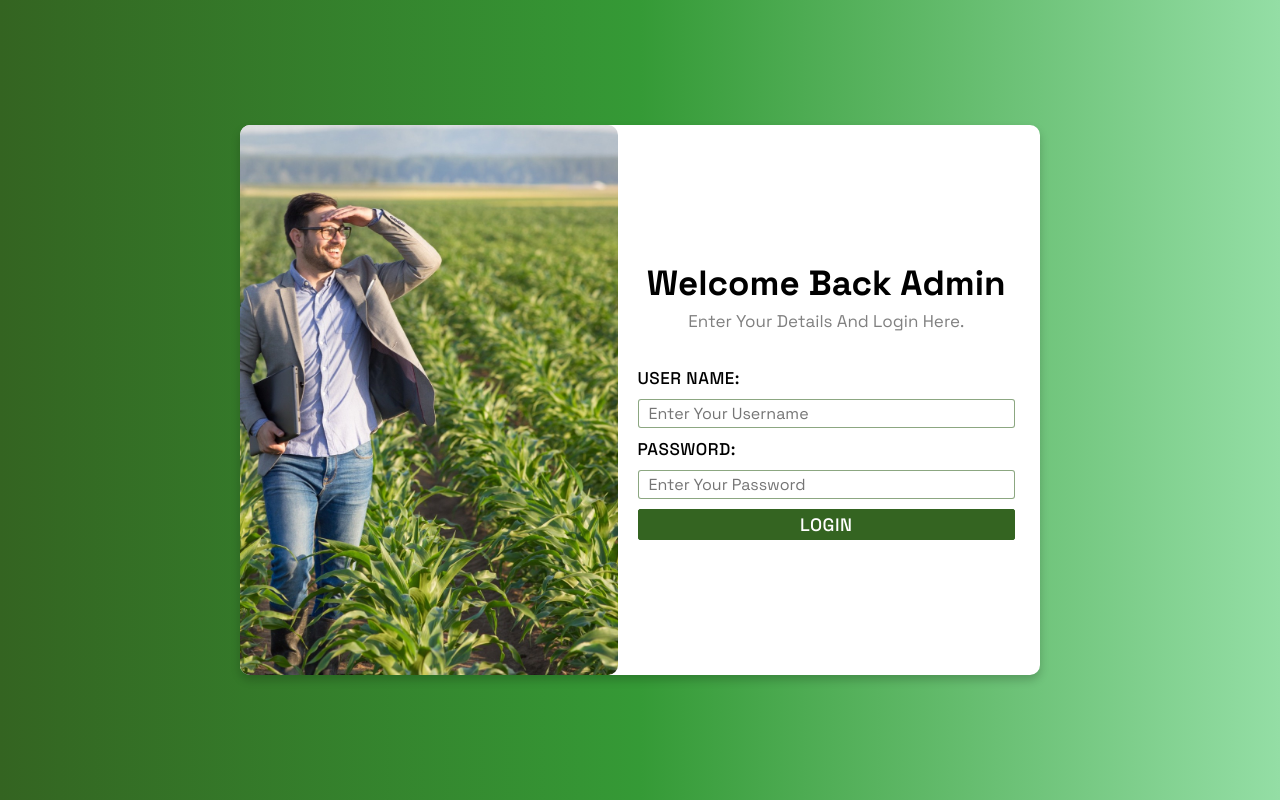
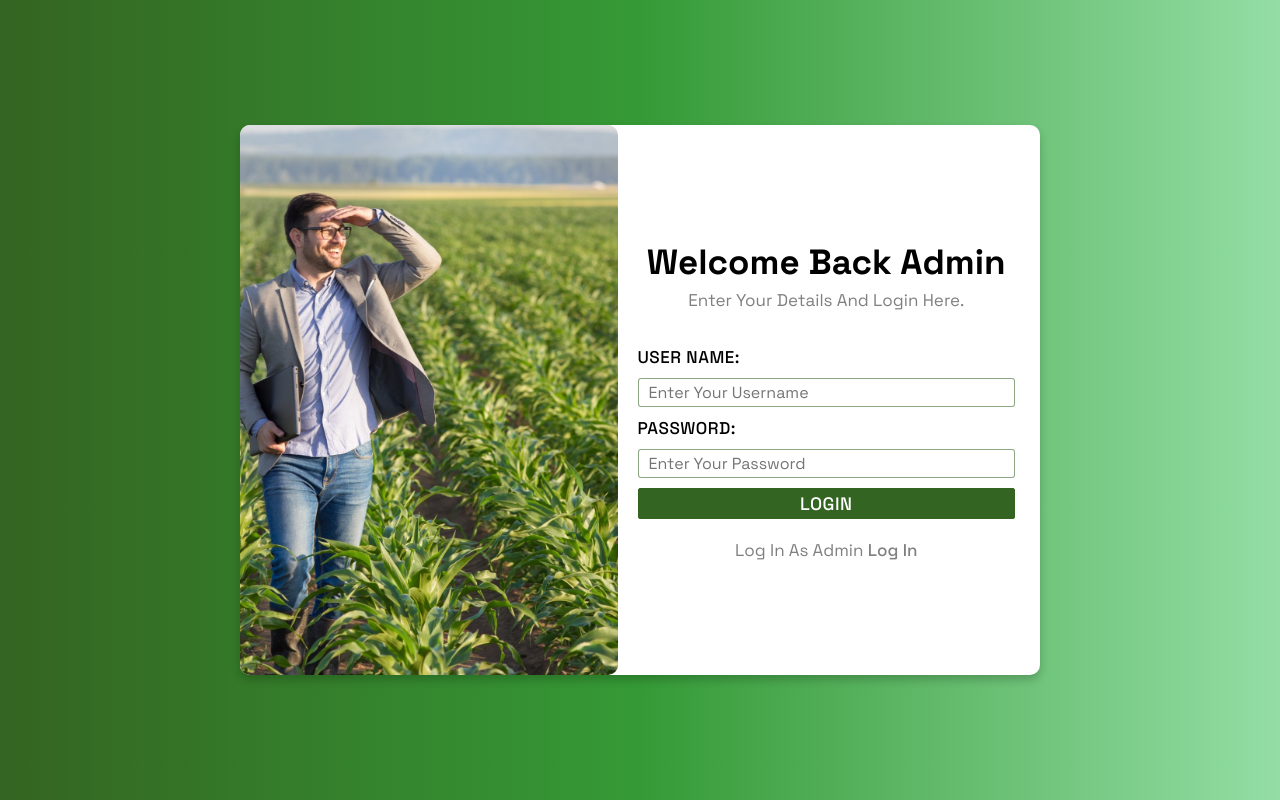
Before and after one commit to Tharusha629/Agrosync, a React (Vite) app in the folder Project/Frontend/: page /adminLogin in a window 1280 px wide. Built offline with nearby package versions, Linux system fonts and the light colour scheme.

Commit message:
add farmer log in page btn

```diff
--- a/Project/Frontend/src/Components/UserManagement/Admin/AdminLogin.jsx
+++ b/Project/Frontend/src/Components/UserManagement/Admin/AdminLogin.jsx
@@ -48,6 +48,14 @@ function AdminLogin() {
             />
           </div>
           <button className="from_btn">Login</button>
+          <p className="noacc">
+            Log in as Admin{" "}
+            <span
+              className="noacc_link"
+              onClick={() => (window.location.href = "/")}
+            >
+              Log in
+            </span>          </p>
         </form>
       </div>
     </div>
```
